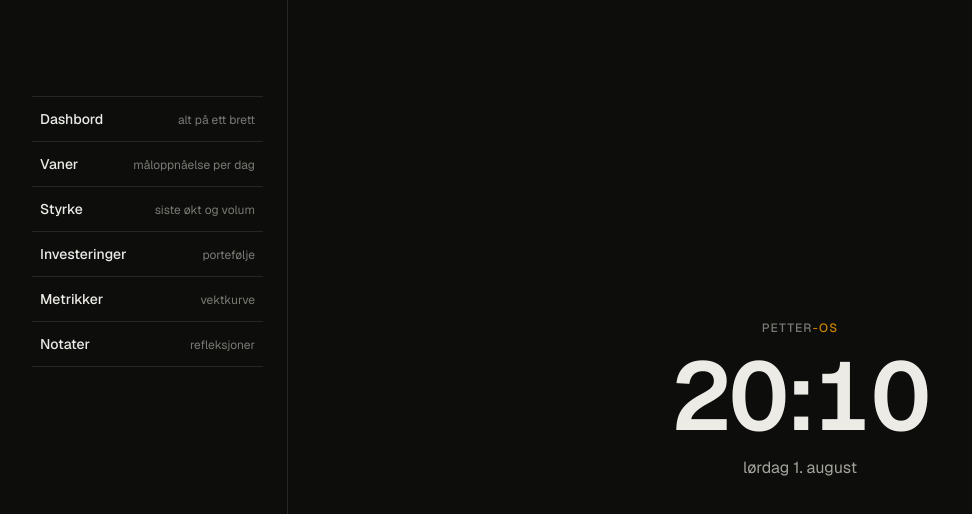
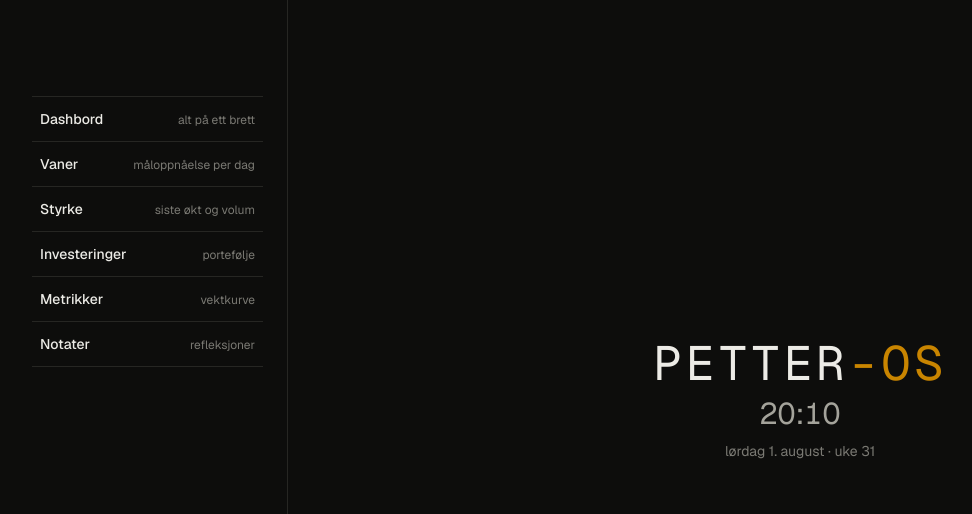
Before and after one commit to Petterbaba/petter-os, a Next.js app: page / in a window 1280 px wide. Shown: the top 514 px of the page, without its empty margins (0-972 px from the left). Built offline with nearby package versions, Linux system fonts and the light colour scheme.

Commit message:
Lagt inn noen animasjoner

```diff
--- a/src/app/globals.css
+++ b/src/app/globals.css
@@ -30,6 +30,7 @@ html {
   color-scheme: dark;
 }
 
+
 body {
   background: var(--color-bg);
   color: var(--color-ink);
--- a/src/app/page.tsx
+++ b/src/app/page.tsx
@@ -1,6 +1,7 @@
 import Link from "next/link";
 import { DagensDato } from "@/components/DagensDato";
 import { Klokke } from "@/components/Klokke";
+import { SkriveLogo } from "@/components/SkriveLogo";
 
 const meny = [
   { href: "/dashbord", navn: "Dashbord", beskrivelse: "alt på ett brett" },
@@ -35,13 +36,13 @@ export default function Hjem() {
         </ul>
       </nav>
       <div className="order-1 flex flex-col items-center gap-3 text-center md:order-none md:flex-1 md:self-center">
-        <p className="text-xs font-medium uppercase tracking-widest text-ink-3">
-          petter<span className="text-accent">-os</span>
-        </p>
-        <p className="min-h-[1em] text-7xl font-semibold leading-none tracking-tight sm:text-8xl">
+        <h1 className="font-mono text-4xl font-normal tracking-[0.08em] sm:text-5xl">
+          <SkriveLogo />
+        </h1>
+        <p className="min-h-[1em] text-2xl leading-none text-ink-2 sm:text-3xl">
           <Klokke />
         </p>
-        <DagensDato className="text-base text-ink-2" />
+        <DagensDato className="text-sm text-ink-3" medUke />
       </div>
     </main>
   );
--- a/src/components/DagensDato.tsx
+++ b/src/components/DagensDato.tsx
@@ -1,6 +1,7 @@
 "use client";
 
 import { useSyncExternalStore } from "react";
+import { isoUkenummer } from "@/lib/format";
 
 const datoFormat = new Intl.DateTimeFormat("nb-NO", {
   weekday: "long",
@@ -16,8 +17,10 @@ function hentDagensDato() {
 
 export function DagensDato({
   className = "text-sm text-ink-3",
+  medUke = false,
 }: {
   className?: string;
+  medUke?: boolean;
 }) {
   const dato = useSyncExternalStore(
     () => () => {},
@@ -25,5 +28,12 @@ export function DagensDato({
     () => null,
   );
 
-  return <span className={className}>{dato}</span>;
+  return (
+    <span className={className}>
+      {dato}
+      {dato !== null && medUke && (
+        <span className="text-ink-3"> · uke {isoUkenummer(new Date())}</span>
+      )}
+    </span>
+  );
 }
--- a/src/components/MetrikkModul.tsx
+++ b/src/components/MetrikkModul.tsx
@@ -18,6 +18,10 @@ type MetrikkModulProps = {
   vekt: Metric[];
 };
 
+// Innfasingssekvens: vektlinjen tegnes først, deretter trendlinjen.
+const LINJE_MS = 1100;
+const TREND_START_MS = LINJE_MS + 150;
+
 export function MetrikkModul({ vekt }: MetrikkModulProps) {
   const siste = vekt[vekt.length - 1].weightKg;
   const forste = vekt[0].weightKg;
@@ -31,6 +35,25 @@ export function MetrikkModul({ vekt }: MetrikkModulProps) {
   const yMax = Math.ceil(Math.max(...verdier) + 0.3);
   const yTicks = Array.from({ length: yMax - yMin + 1 }, (_, i) => yMin + i);
 
+  // Minste kvadraters trend over måleindeks – annotasjon, ikke egen serie.
+  const antall = verdier.length;
+  const snittX = (antall - 1) / 2;
+  const snittY = verdier.reduce((sum, v) => sum + v, 0) / antall;
+  const stigning =
+    verdier.reduce((sum, v, i) => sum + (i - snittX) * (v - snittY), 0) /
+    verdier.reduce((sum, _, i) => sum + (i - snittX) ** 2, 0);
+  const punkter = vekt.map((maling, i) => ({
+    ...maling,
+    trend: snittY + stigning * (i - snittX),
+  }));
+
+  // Recharts-animasjonene må skrus av i JS ved redusert bevegelse
+  // (CSS-media-queryen dekker bare punktene). Komponenten er client-only,
+  // og grafen rendres først i nettleseren, så sjekken er trygg her.
+  const animert =
+    typeof window !== "undefined" &&
+    !window.matchMedia("(prefers-reduced-motion: reduce)").matches;
+
   return (
     <DashboardCard
       tittel="Metrikker"
@@ -38,7 +61,10 @@ export function MetrikkModul({ vekt }: MetrikkModulProps) {
       undertekst={`${fortegn}${endringTekst} kg siste 12 uker`}
     >
       <ResponsiveContainer width="100%" height={150}>
-        <LineChart data={vekt} margin={{ top: 4, right: 8, bottom: 0, left: 0 }}>
+        <LineChart
+          data={punkter}
+          margin={{ top: 4, right: 8, bottom: 0, left: 0 }}
+        >
           <CartesianGrid vertical={false} stroke="var(--color-grid)" />
           <XAxis
             dataKey="date"
@@ -63,6 +89,22 @@ export function MetrikkModul({ vekt }: MetrikkModulProps) {
             }
           />
           <Line
+            type="linear"
+            dataKey="trend"
+            stroke="var(--color-ink-3)"
+            strokeWidth={1.5}
+            strokeDasharray="4 5"
+            strokeLinecap="round"
+            dot={false}
+            activeDot={false}
+            tooltipType="none"
+            legendType="none"
+            isAnimationActive={animert}
+            animationBegin={TREND_START_MS}
+            animationDuration={600}
+            animationEasing="ease-out"
+          />
+          <Line
             type="monotone"
             dataKey="weightKg"
             stroke="var(--color-accent)"
@@ -70,7 +112,9 @@ export function MetrikkModul({ vekt }: MetrikkModulProps) {
             strokeLinecap="round"
             dot={false}
             activeDot={{ r: 4, strokeWidth: 2, stroke: "var(--color-card)" }}
-            isAnimationActive={false}
+            isAnimationActive={animert}
+            animationDuration={LINJE_MS}
+            animationEasing="ease-out"
           />
         </LineChart>
       </ResponsiveContainer>
--- /dev/null
+++ b/src/components/SkriveLogo.tsx
@@ -0,0 +1,45 @@
+"use client";
+
+import { useEffect, useState } from "react";
+
+const TEKST = "PETTER-OS";
+const AKSENT_FRA = TEKST.indexOf("-"); // «-OS» får aksentfargen, som i ordmerket ellers
+const START_MS = 400;
+const MS_PER_TEGN = 110;
+
+// Skrivemaskin-innfasing av ordmerket: tegnene kommer ett og ett etter en
+// kort pause, med en markørstrek som følger skrivingen og forsvinner når
+// teksten er ferdig. Ved redusert bevegelse vises hele teksten med det samme.
+export function SkriveLogo() {
+  const [antall, setAntall] = useState(0);
+
+  useEffect(() => {
+    if (window.matchMedia("(prefers-reduced-motion: reduce)").matches) {
+      setAntall(TEKST.length);
+      return;
+    }
+    const timere = Array.from({ length: TEKST.length }, (_, i) =>
+      setTimeout(() => setAntall(i + 1), START_MS + (i + 1) * MS_PER_TEGN),
+    );
+    return () => timere.forEach(clearTimeout);
+  }, []);
+
+  const synlig = TEKST.slice(0, antall);
+  const ferdig = antall === TEKST.length;
+
+  return (
+    <span aria-label={TEKST} className="relative inline-block whitespace-pre">
+      {/* Usynlig fulltekst reserverer bredden, så siden ikke flytter seg mens det skrives. */}
+      <span aria-hidden className="invisible">
+        {TEKST}
+      </span>
+      <span aria-hidden className="absolute inset-0 text-left">
+        {synlig.slice(0, AKSENT_FRA)}
+        <span className="text-accent">{synlig.slice(AKSENT_FRA)}</span>
+        {!ferdig && (
+          <span className="ml-[0.1em] inline-block h-[0.78em] w-[3px] translate-y-[0.06em] bg-accent" />
+        )}
+      </span>
+    </span>
+  );
+}
--- a/src/lib/format.ts
+++ b/src/lib/format.ts
@@ -21,6 +21,15 @@ export function formatDato(isoDato: string): string {
   }).format(new Date(isoDato));
 }
 
+// ISO 8601-ukenummer (norsk standard: uke 1 er uken med årets første torsdag).
+export function isoUkenummer(dato: Date): number {
+  const d = new Date(Date.UTC(dato.getFullYear(), dato.getMonth(), dato.getDate()));
+  const ukedag = d.getUTCDay() || 7;
+  d.setUTCDate(d.getUTCDate() + 4 - ukedag);
+  const forsteJanuar = new Date(Date.UTC(d.getUTCFullYear(), 0, 1));
+  return Math.ceil(((d.getTime() - forsteJanuar.getTime()) / 86_400_000 + 1) / 7);
+}
+
 export function formatMndKort(isoDato: string): string {
   return new Intl.DateTimeFormat("nb-NO", { month: "short" })
     .format(new Date(isoDato))
```
Also changed, not shown: 1 other file (tests, documents, lock files or other folders).
